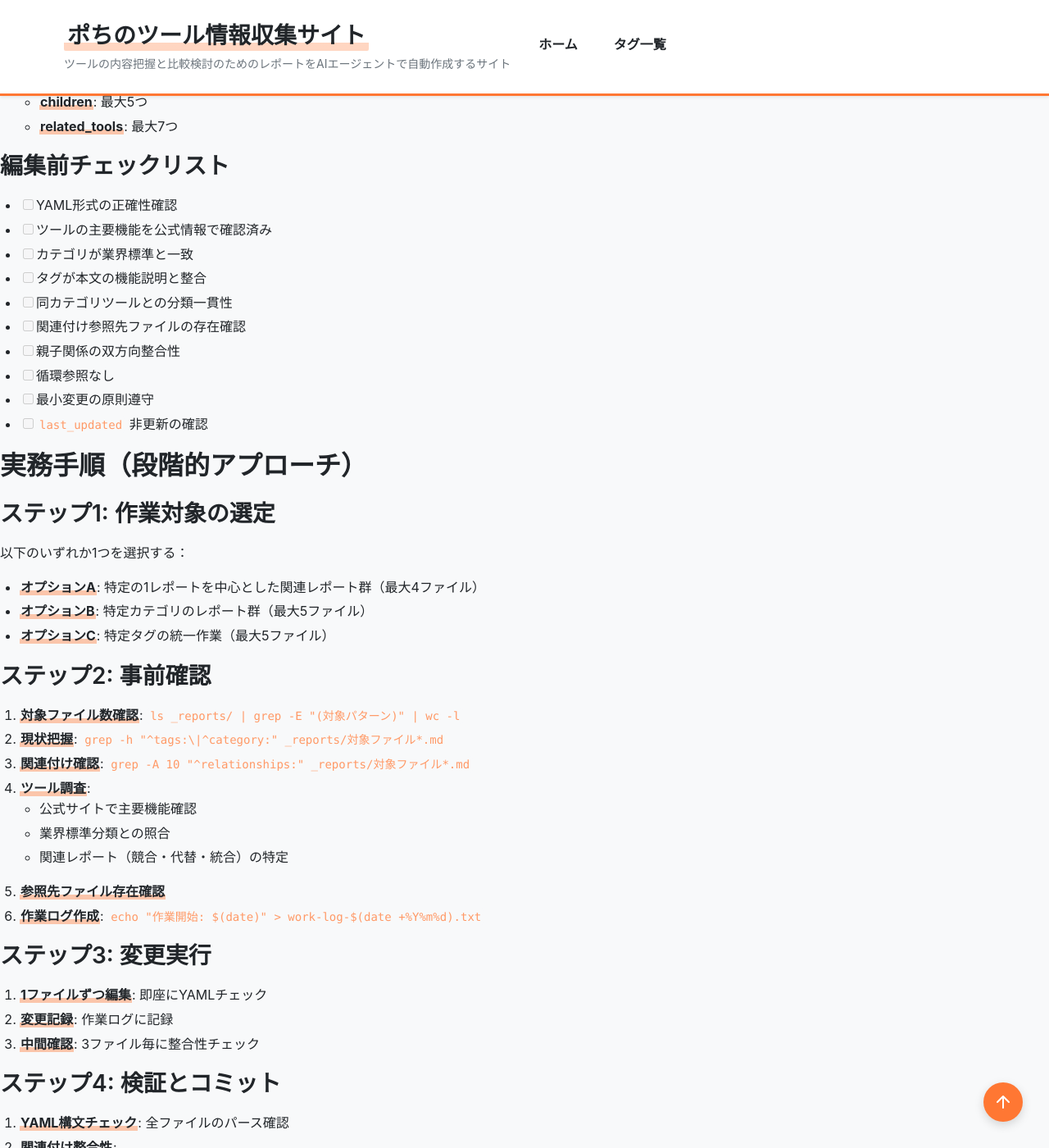
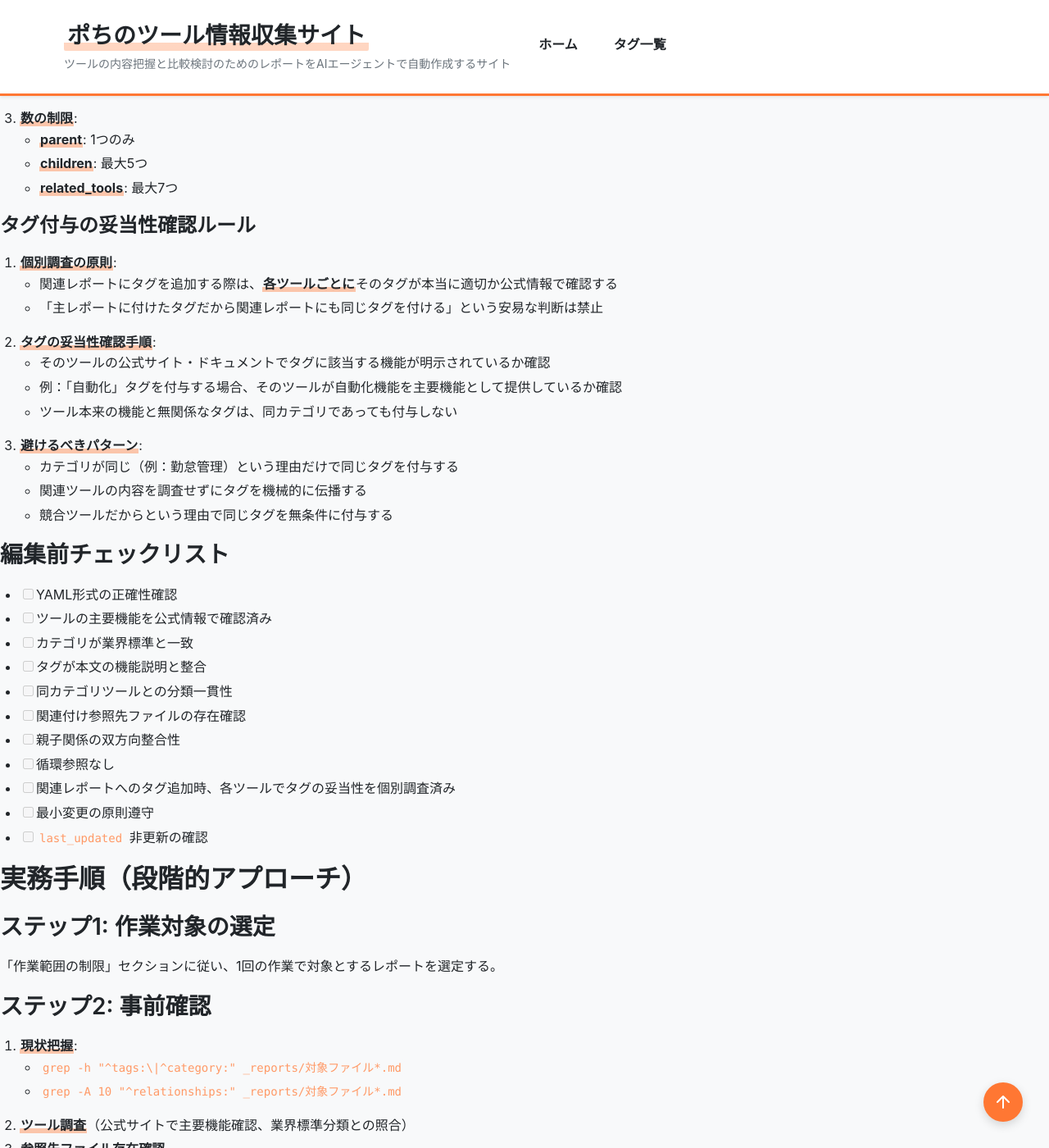
Before and after one commit to aegisfleet/tool-survey-report, a Jekyll site: the page built from task-organizing-category-tags.md, in a window 1280 px wide and 1400 px high, scrolled down 3518 px. Shown: the whole window at 82% size. Built offline with Jekyll 4.4.1, drawn with Linux system fonts in a browser that asks for light colours; our own code applies the rules of GitHub Pages for plain Markdown files; some of the changed text lies outside the part shown.

Commit message:
docs: refine task organizing category tags.

````diff
--- a/task-organizing-category-tags.md
+++ b/task-organizing-category-tags.md
@@ -114,14 +114,16 @@
 2. **カテゴリ変更**: 曖昧なカテゴリを標準語彙に置換する場合のみ実施。
 3. **タグ統一**: 英語/日本語混在は日本語に統一（例: "Agent" → "エージェント"）。
 4. **タグ数制限**: 多すぎる場合は関連性の高い上位5つに絞る。
-5. **last_updated除外**: カテゴリ・タグ整理時は `last_updated` を更新しない。
 
 #### 関連付け（relationships）ルール
 
 1. **設定基準**:
    - **parent**: 明確な階層関係（プラットフォーム→機能、基盤→拡張）
+     - 例：同一開発元（GitHub → GitHub Copilot）、基盤拡張（Git → GitHub/GitLab）
    - **children**: 直接的な派生・統合関係
    - **related_tools**: 競合・補完・代替ツール
+     - 例：直接競合（GitHub Copilot ↔ Cursor）、補完関係（VS Code ↔ GitHub Copilot）
+   - **避けるべき関連付け**: 間接的関係（Docker と Kubernetes）、異なる領域のツール
 
 2. **妥当性確認**:
    - 参照先ファイルの存在確認
@@ -133,6 +135,22 @@
    - **children**: 最大5つ
    - **related_tools**: 最大7つ
 
+#### タグ付与の妥当性確認ルール
+
+1. **個別調査の原則**:
+   - 関連レポートにタグを追加する際は、**各ツールごとに**そのタグが本当に適切か公式情報で確認する
+   - 「主レポートに付けたタグだから関連レポートにも同じタグを付ける」という安易な判断は禁止
+
+2. **タグの妥当性確認手順**:
+   - そのツールの公式サイト・ドキュメントでタグに該当する機能が明示されているか確認
+   - 例：「自動化」タグを付与する場合、そのツールが自動化機能を主要機能として提供しているか確認
+   - ツール本来の機能と無関係なタグは、同カテゴリであっても付与しない
+
+3. **避けるべきパターン**:
+   - カテゴリが同じ（例：勤怠管理）という理由だけで同じタグを付与する
+   - 関連ツールの内容を調査せずにタグを機械的に伝播する
+   - 競合ツールだからという理由で同じタグを無条件に付与する
+
 ### 編集前チェックリスト
 
 - [ ] YAML形式の正確性確認
@@ -143,6 +161,7 @@
 - [ ] 関連付け参照先ファイルの存在確認
 - [ ] 親子関係の双方向整合性
 - [ ] 循環参照なし
+- [ ] 関連レポートへのタグ追加時、各ツールでタグの妥当性を個別調査済み
 - [ ] 最小変更の原則遵守
 - [ ] `last_updated` 非更新の確認
 
@@ -150,56 +169,28 @@
 
 ### ステップ1: 作業対象の選定
 
-以下のいずれか1つを選択する：
-
-- **オプションA**: 特定の1レポートを中心とした関連レポート群（最大4ファイル）
-- **オプションB**: 特定カテゴリのレポート群（最大5ファイル）
-- **オプションC**: 特定タグの統一作業（最大5ファイル）
+「作業範囲の制限」セクションに従い、1回の作業で対象とするレポートを選定する。
 
 ### ステップ2: 事前確認
 
-1. **対象ファイル数確認**: `ls _reports/ | grep -E "(対象パターン)" | wc -l`
-2. **現状把握**: `grep -h "^tags:\|^category:" _reports/対象ファイル*.md`
-3. **関連付け確認**: `grep -A 10 "^relationships:" _reports/対象ファイル*.md`
-4. **ツール調査**:
-   - 公式サイトで主要機能確認
-   - 業界標準分類との照合
-   - 関連レポート（競合・代替・統合）の特定
-5. **参照先ファイル存在確認**
-6. **作業ログ作成**: `echo "作業開始: $(date)" > work-log-$(date +%Y%m%d).txt`
+1. **現状把握**:
+   - `grep -h "^tags:\|^category:" _reports/対象ファイル*.md`
+   - `grep -A 10 "^relationships:" _reports/対象ファイル*.md`
+2. **ツール調査**（公式サイトで主要機能確認、業界標準分類との照合）
+3. **参照先ファイル存在確認**
 
 ### ステップ3: 変更実行
 
 1. **1ファイルずつ編集**: 即座にYAMLチェック
-2. **変更記録**: 作業ログに記録
-3. **中間確認**: 3ファイル毎に整合性チェック
+2. **中間確認**: 3ファイル毎に整合性チェック
 
 ### ステップ4: 検証とコミット
 
 1. **YAML構文チェック**: 全ファイルのパース確認
-2. **関連付け整合性**:
-   - 参照先ファイル存在確認
-   - 双方向関係確認
-   - 循環参照確認
+2. **関連付け整合性**: 参照先存在・双方向関係・循環参照を確認
 3. **差分確認**: `git diff` で意図しない変更チェック
-4. **コミット**: 変更内容を明記
 
-## 分類の正確性確保
-
-### 分類手順
-
-1. **公式情報確認**: 公式サイトの「About」「Features」で分類用語を特定
-2. **機能ベース分類**: 主要機能・利用シーン・ターゲットユーザーを把握
-3. **業界標準照合**: 同種ツールの分類、技術メディアでの扱いを確認
-
-### 分類例
-
-- **CI/CD**: GitHub Actions, Jenkins, GitLab CI
-- **バージョン管理**: Git, GitHub, GitLab
-- **AIコーディング支援**: GitHub Copilot, Cursor
-- **IDE/エディタ**: VS Code, IntelliJ IDEA
-
-### 判断基準
+## 判断基準
 
 - **複数機能ツール**: 主要機能でカテゴリ決定、副次機能はタグ
 - **曖昧なケース**: 公式自己紹介文を最優先
@@ -207,21 +198,11 @@
 
 ## エラー対応
 
-### 復旧手順
+- **YAML構文エラー**: `git checkout -- ファイル名` でリバート
+- **分類不明**: 変更保留、追加調査実施
+- **中断基準**: 3ファイル以上でエラー発生時、または分類に確信なき場合は現状維持
 
-1. **YAML構文エラー**: `.bak` から復元
-2. **意図しない変更**: `git checkout -- ファイル名` でリバート
-3. **分類不明**: 変更保留、追加調査実施
-4. **作業中断**: ログに理由記録
-
-### 中断基準
-
-- 3ファイル以上でエラー発生時
-- 1ファイルで2回以上エラー時はスキップ
-- 分類に確信なき場合は現状維持
-- 作業時間30分超過時は進捗確認
-
-## 作業例（段階的アプローチ）
+## 作業例
 
 ### 例1: 単一レポート中心の作業
 
@@ -259,24 +240,3 @@ grep -l "自律\|エージェント\|Agent" _reports/*.md | head -4
 ```bash
 grep -l "category.*AI.*コーディング" _reports/*.md
 ```
-
-### 関連付け判断基準
-
-#### parent/children 設定基準
-
-- **同一開発元**: GitHub → GitHub Copilot
-- **プラットフォーム機能**: AWS → AWS CodeCommit
-- **基盤拡張**: Git → GitHub/GitLab
-
-#### related_tools 設定基準
-
-- **直接競合**: GitHub Copilot ↔ Cursor（同機能）
-- **補完関係**: GitHub Actions ↔ Jenkins（選択肢）
-- **代替ツール**: Git ↔ Mercurial（異なる解決法）
-- **統合可能**: VS Code ↔ GitHub Copilot（併用）
-
-#### 避けるべきケース
-
-- **間接的関係**: Docker と Kubernetes
-- **異なる領域**: テストツールとデプロイツール
-- **一時的関係**: 単発コラボレーション
````
